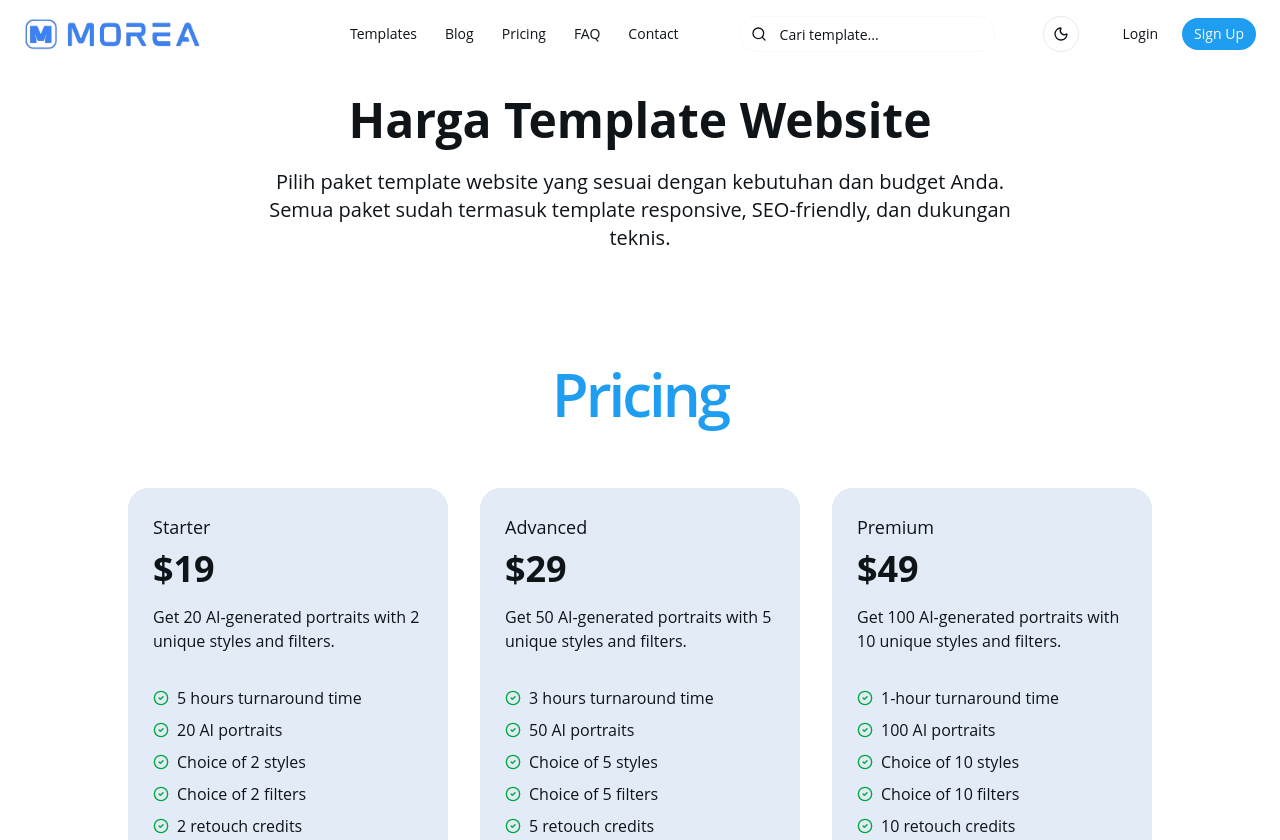
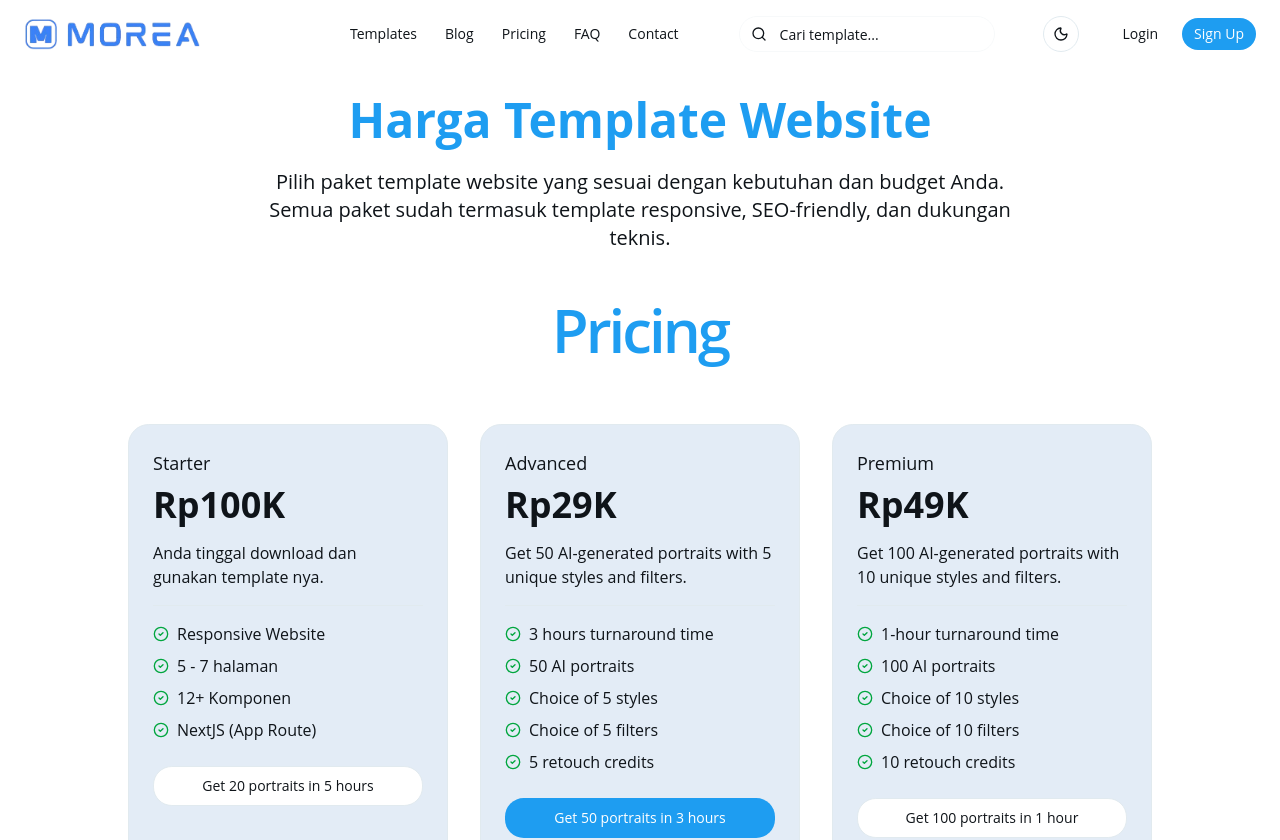
Before and after one commit to heinricov/morea, a Next.js app: page /pricing in a window 1280 px wide. Shown: the top 840 px of the page. Built offline with nearby package versions, Linux system fonts and the light colour scheme.

Commit message:
develop update 14 - SEO

```diff
--- a/app/components/list-template.tsx
+++ b/app/components/list-template.tsx
@@ -29,7 +29,7 @@ export default function ListTemplateSection({
     <section className="px-5">
       <div className="container mx-auto flex flex-col gap-10 py-28">
         <div className="text-left">
-          <Badge variant="secondary" className="mb-6 text-primary">
+          <Badge variant="outline" className="mb-6 text-primary">
             {tagline}
           </Badge>
           <h2 className="mb-3 text-primary text-3xl font-semibold text-pretty md:mb-4 md:text-4xl lg:mb-6 lg:max-w-3xl lg:text-5xl">
--- a/app/components/pricing.tsx
+++ b/app/components/pricing.tsx
@@ -5,15 +5,13 @@ import { CircleCheck } from "lucide-react";
 const plans = [
   {
     name: "Starter",
-    price: 19,
-    description:
-      "Get 20 AI-generated portraits with 2 unique styles and filters.",
+    price: 100.0,
+    description: "Anda tinggal download dan gunakan template nya.",
     features: [
-      "5 hours turnaround time",
-      "20 AI portraits",
-      "Choice of 2 styles",
-      "Choice of 2 filters",
-      "2 retouch credits"
+      "Responsive Website",
+      "5 - 7 halaman",
+      "12+ Komponen",
+      "NextJS (App Route)"
     ],
     buttonText: "Get 20 portraits in 5 hours"
   },
@@ -55,11 +53,11 @@ export default function PricingSection() {
       <h1 className="text-5xl sm:text-6xl text-primary font-semibold text-center tracking-tighter">
         Pricing
       </h1>
-      <div className="mt-12 sm:mt-16 max-w-(--breakpoint-lg) mx-auto grid grid-cols-1 lg:grid-cols-3 gap-8">
+      <div className="mt-12 sm:mt-16 max-w-(--breakpoint-lg) mx-auto grid grid-cols-1 md:grid-cols-3 gap-8">
         {plans.map((plan) => (
           <div key={plan.name} className="border rounded-lg p-6 bg-accent">
             <h3 className="text-lg font-medium">{plan.name}</h3>
-            <p className="mt-2 text-4xl font-bold">${plan.price}</p>
+            <p className="mt-2 text-4xl font-bold">Rp{plan.price}K</p>
             <p className="mt-4 font-medium text-muted-foreground">
               {plan.description}
             </p>
--- a/app/faq/page.tsx
+++ b/app/faq/page.tsx
@@ -3,7 +3,7 @@ import {
   Accordion,
   AccordionContent,
   AccordionItem,
-  AccordionTrigger,
+  AccordionTrigger
 } from "@/components/ui/accordion";
 import FAQStructuredData from "@/components/seo/faq-structured-data";
 
@@ -16,17 +16,17 @@ export const metadata: Metadata = {
     "pertanyaan template website",
     "bantuan template",
     "panduan template",
-    "tutorial template website",
+    "tutorial template website"
   ],
   openGraph: {
     title: "FAQ - Pertanyaan yang Sering Diajukan - Morea",
     description:
       "Temukan jawaban untuk pertanyaan yang sering diajukan tentang template website Morea. Panduan lengkap untuk menggunakan template, kustomisasi, dan dukungan teknis.",
-    url: "https://morea.com/faq",
+    url: "https://morea.com/faq"
   },
   alternates: {
-    canonical: "/faq",
-  },
+    canonical: "/faq"
+  }
 };
 
 interface FaqItem {
@@ -40,44 +40,44 @@ const faqItems = [
     id: "faq-1",
     question: "What is a FAQ?",
     answer:
-      "A FAQ is a list of frequently asked questions and answers on a particular topic.",
+      "A FAQ is a list of frequently asked questions and answers on a particular topic."
   },
   {
     id: "faq-2",
     question: "What is the purpose of a FAQ?",
     answer:
-      "The purpose of a FAQ is to provide answers to common questions and help users find the information they need quickly and easily.",
+      "The purpose of a FAQ is to provide answers to common questions and help users find the information they need quickly and easily."
   },
   {
     id: "faq-3",
     question: "How do I create a FAQ?",
     answer:
-      "To create a FAQ, you need to compile a list of common questions and answers on a particular topic and organize them in a clear and easy-to-navigate format.",
+      "To create a FAQ, you need to compile a list of common questions and answers on a particular topic and organize them in a clear and easy-to-navigate format."
   },
   {
     id: "faq-4",
     question: "What are the benefits of a FAQ?",
     answer:
-      "The benefits of a FAQ include providing quick and easy access to information, reducing the number of support requests, and improving the overall user experience.",
+      "The benefits of a FAQ include providing quick and easy access to information, reducing the number of support requests, and improving the overall user experience."
   },
   {
     id: "faq-5",
     question: "How should I organize my FAQ?",
     answer:
-      "You should organize your FAQ in a logical manner, grouping related questions together and ordering them from most basic to more advanced topics.",
+      "You should organize your FAQ in a logical manner, grouping related questions together and ordering them from most basic to more advanced topics."
   },
   {
     id: "faq-6",
     question: "How long should FAQ answers be?",
     answer:
-      "FAQ answers should be concise and to the point, typically a few sentences or a short paragraph is sufficient for most questions.",
+      "FAQ answers should be concise and to the point, typically a few sentences or a short paragraph is sufficient for most questions."
   },
   {
     id: "faq-7",
     question: "Should I include links in my FAQ?",
     answer:
-      "Yes, including links to more detailed information or related resources can be very helpful for users who want to learn more about a particular topic.",
-  },
+      "Yes, including links to more detailed information or related resources can be very helpful for users who want to learn more about a particular topic."
+  }
 ];
 
 export default function FaqPage() {
@@ -89,10 +89,10 @@ export default function FaqPage() {
   return (
     <>
       <FAQStructuredData faqs={items} />
-      <section className="h-screen flex items-center justify-center px-5">
+      <section className="py-32 flex items-center justify-center px-5">
         <div className="container space-y-16">
           <div className="mx-auto flex max-w-3xl flex-col text-left md:text-center">
-            <h2 className="mb-3 text-3xl font-semibold md:mb-4 lg:mb-6 lg:text-4xl">
+            <h2 className="mb-3 text-3xl font-semibold md:mb-4 lg:mb-6 lg:text-4xl text-primary">
               {heading}
             </h2>
             <p className="text-muted-foreground lg:text-lg">{description}</p>
--- a/app/page.tsx
+++ b/app/page.tsx
@@ -16,13 +16,13 @@ export default function Home() {
       />
       <PricingSection />
       <TestimonialSection />
-      <ListBlogSection
+      {/* <ListBlogSection
         tagline="Latest Updates"
         heading="Blog Posts"
         description="Morea is a template website built with React, Tailwind and Shadcn UI. Developers can copy and paste these blocks directly into their project."
         buttonText="View all articles"
         buttonUrl="#"
-      />
+      /> */}
       <CtaSection
         heading="Call to Action"
         description="Build faster with our collection of pre-built blocks. Speed up your development and ship features in record time."
--- a/app/pricing/page.tsx
+++ b/app/pricing/page.tsx
@@ -12,10 +12,10 @@ export const metadata: Metadata = generateMetadata({
     "template website murah",
     "template website gratis",
     "harga website template",
-    "paket website template",
+    "paket website template"
   ],
   url: "/pricing",
-  type: "website",
+  type: "website"
 });
 
 export default function PricingPage() {
@@ -24,7 +24,7 @@ export default function PricingPage() {
     title: "Harga Template Website - Paket Terjangkau untuk Semua Kebutuhan",
     description:
       "Lihat paket harga template website Morea yang terjangkau. Mulai dari template gratis hingga paket premium dengan fitur lengkap.",
-    url: "/pricing",
+    url: "/pricing"
   });
 
   return (
@@ -32,13 +32,13 @@ export default function PricingPage() {
       <script
         type="application/ld+json"
         dangerouslySetInnerHTML={{
-          __html: JSON.stringify(structuredData),
+          __html: JSON.stringify(structuredData)
         }}
       />
       <section className="py-24">
         <div className="container mx-auto px-6">
-          <div className="text-center mb-16">
-            <h1 className="text-4xl md:text-5xl font-bold mb-6">
+          <div className="text-center">
+            <h1 className="text-4xl md:text-5xl font-bold mb-6 text-primary">
               Harga Template Website
             </h1>
             <p className="text-xl text-muted-foreground max-w-3xl mx-auto">
@@ -47,7 +47,6 @@ export default function PricingPage() {
               SEO-friendly, dan dukungan teknis.
             </p>
           </div>
-
           <PricingSection />
         </div>
       </section>
--- a/app/templates/page.tsx
+++ b/app/templates/page.tsx
@@ -14,10 +14,10 @@ export const metadata: Metadata = generateMetadata({
     "template rumah sakit",
     "template responsive",
     "template modern",
-    "website template indonesia",
+    "website template indonesia"
   ],
   url: "/templates",
-  type: "website",
+  type: "website"
 });
 
 export default function TemplatesPage() {
@@ -27,7 +27,7 @@ export default function TemplatesPage() {
       "Template Website Profesional - Koleksi Template Modern & Responsive",
     description:
       "Jelajahi koleksi template website profesional dari Morea. Template modern, responsive, dan SEO-friendly untuk berbagai kebutuhan bisnis.",
-    url: "/templates",
+    url: "/templates"
   });
 
   return (
@@ -35,22 +35,11 @@ export default function TemplatesPage() {
       <script
         type="application/ld+json"
         dangerouslySetInnerHTML={{
-          __html: JSON.stringify(structuredData),
+          __html: JSON.stringify(structuredData)
         }}
       />
       <section className="py-24">
         <div className="container mx-auto px-6">
-          <div className="text-center mb-16">
-            <h1 className="text-4xl md:text-5xl font-bold mb-6">
-              Template Website Profesional
-            </h1>
-            <p className="text-xl text-muted-foreground max-w-3xl mx-auto">
-              Pilih dari koleksi template website modern dan responsive kami.
-              Semua template telah dioptimalkan untuk SEO dan siap digunakan
-              untuk berbagai kebutuhan bisnis.
-            </p>
-          </div>
-
           <ListTemplateSection
             tagline="Koleksi Template"
             heading="Template Website Terbaru"
```
Also changed, not shown: 1 other file (tests, documents, lock files or other folders).
